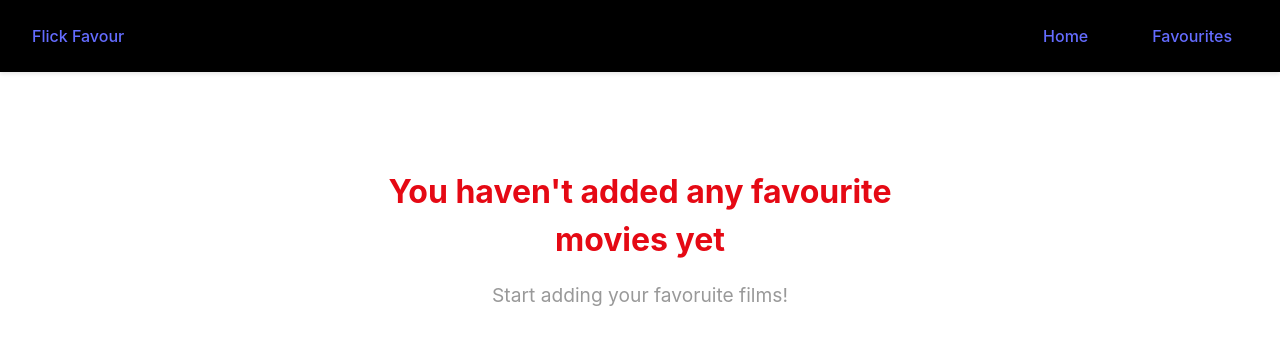
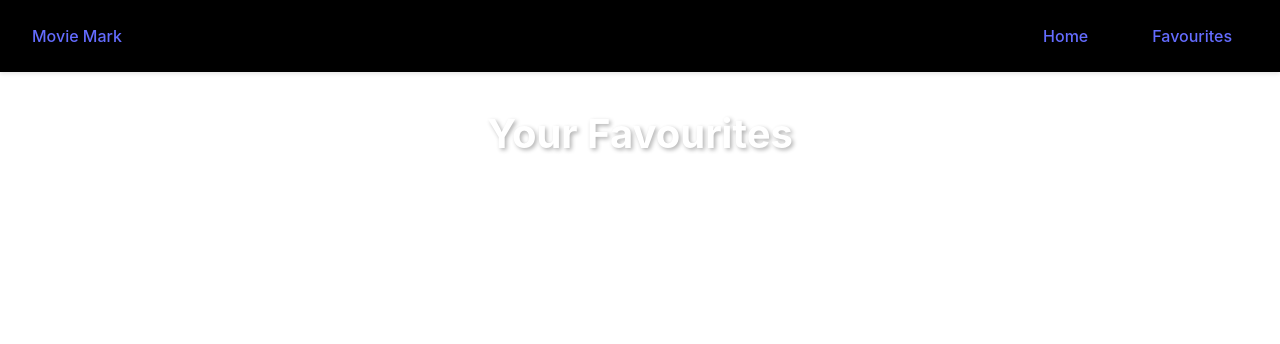
Before and after one commit to Diviyan20/Movie-Mark, a React (Vite) app: page /favourites in a window 1280 px wide. Shown: the top 344 px of the page. Built offline with nearby package versions, Linux system fonts and the light colour scheme.

Commit message:
Complete Base Movie App
- UseEffect
- Searching Movies
- Adding to Favourites

```diff
--- a/src/App.jsx
+++ b/src/App.jsx
@@ -3,11 +3,12 @@ import "./css/App.css";
 import Homepage from "./pages/Homepage";
 import Favourites from "./pages/Favourites";
 import NavBar from "./components/NavBar";
+import { MovieProvider } from "./context/MovieContext";
 
 function App() {
   return (
     <>
-      <div>
+      <MovieProvider>
         <NavBar />
         <main className="main-page">
           <Routes>
@@ -15,7 +16,7 @@ function App() {
             <Route path="/favourites" element={<Favourites />}></Route>
           </Routes>
         </main>
-      </div>
+      </MovieProvider>
     </>
   );
 }
--- a/src/components/MovieCard.jsx
+++ b/src/components/MovieCard.jsx
@@ -1,7 +1,15 @@
 import "../css/MovieCard.css";
+import { useMovieContext } from "../context/MovieContext";
+
 function MovieCard({ movie }) {
-  function SetAsFavorite() {
-    alert("Added to Favourites!");
+  const { isFavourite, addToFavourites, removeFromFavourites } =
+    useMovieContext();
+  const favourite = isFavourite(movie.id);
+
+  function SetAsFavorite(e) {
+    e.preventDefault();
+    if (favourite) removeFromFavourites(movie.id);
+    else addToFavourites(movie);
   }
 
   return (
@@ -12,7 +20,10 @@ function MovieCard({ movie }) {
           alt={movie.title}
         />
         <div className="movie-overlay">
-          <button className="favorite-button" onClick={SetAsFavorite}>
+          <button
+            className={`favorite-button ${favourite ? "active" : ""}`}
+            onClick={SetAsFavorite}
+          >
             🤍
           </button>
         </div>
--- a/src/components/NavBar.jsx
+++ b/src/components/NavBar.jsx
@@ -5,7 +5,7 @@ function NavBar() {
   return (
     <nav className="navbar">
       <div className="nav-brand">
-        <Link to="/">Flick Favour</Link>
+        <Link to="/">Movie Mark</Link>
       </div>
       <div className="nav-pages">
         <Link to="/" className="nav-link">
--- /dev/null
+++ b/src/context/MovieContext.jsx
@@ -0,0 +1,42 @@
+import { createContext, useContext, useState, useEffect, use } from "react";
+
+const MovieContext = createContext();
+
+export const useMovieContext = () => useContext(MovieContext);
+
+export const MovieProvider = ({ children }) => {
+  const [favourites, setFavourites] = useState([]);
+
+  useEffect(() => {
+    const storedFavourites = localStorage.getItem("favourites");
+
+    if (storedFavourites) setFavourites(JSON.parse(storedFavourites));
+  }, []);
+
+  useEffect(() => {
+    localStorage.setItem("favourites", JSON.stringify(favourites));
+  }, [favourites]);
+
+  const addToFavourites = (movie) => {
+    setFavourites((prev) => [...prev, movie]);
+  };
+
+  const removeFromFavourites = (movieId) => {
+    setFavourites((prev) => prev.filter((movie) => movie.id !== movieId));
+  };
+
+  const isFavourite = (movieId) => {
+    return favourites.some((movie) => movie.id === movieId);
+  };
+
+  const value = {
+    favourites,
+    addToFavourites,
+    removeFromFavourites,
+    isFavourite,
+  };
+
+  return (
+    <MovieContext.Provider value={value}>{children}</MovieContext.Provider>
+  );
+};
--- a/src/pages/Favourites.jsx
+++ b/src/pages/Favourites.jsx
@@ -1,6 +1,22 @@
 import "../css/Favourites.css";
+import { useMovieContext } from "../context/MovieContext";
+import MovieCard from "../components/MovieCard";
 
 function Favourites() {
+  const { favourites } = useMovieContext();
+
+  if (favourites) {
+    return (
+      <div className="favourites">
+        <h2>Your Favourites</h2>
+        <div className="movie-grid">
+          {favourites.map((movie) => (
+            <MovieCard movie={movie} key={movie.id} />
+          ))}
+        </div>
+      </div>
+    );
+  }
   return (
     <div className="favourites-empty">
       <h2>You haven't added any favourite movies yet</h2>
--- a/src/pages/Homepage.jsx
+++ b/src/pages/Homepage.jsx
@@ -25,8 +25,22 @@ function Homepage() {
     loadPopularMovies();
   }, []);
 
-  const handleSearch = (e) => {
+  const handleSearch = async (e) => {
     e.preventDefault();
+    if (!searchQuery.trim()) return;
+    setLoading(true);
+    if (loading) return;
+
+    try {
+      const searchResults = await SearchMovies(searchQuery);
+      setMovies(searchResults);
+      setError(null);
+    } catch (err) {
+      console.log(err);
+      setError("Failed to search movies");
+    } finally {
+      setLoading(false);
+    }
   };
 
   return (
@@ -42,11 +56,18 @@ function Homepage() {
           Search
         </button>
       </form>
-      <div className="movie-grid">
-        {movies.map((movie) => (
-          <MovieCard movie={movie} key={movie.id} />
-        ))}
-      </div>
+
+      {error && <div className="error-message">{error}</div>}
+
+      {loading ? (
+        <div className="loading">Loading</div>
+      ) : (
+        <div className="movie-grid">
+          {movies.map((movie) => (
+            <MovieCard movie={movie} key={movie.id} />
+          ))}
+        </div>
+      )}
     </div>
   );
 }
--- a/src/services/api.js
+++ b/src/services/api.js
@@ -9,7 +9,7 @@ export const getPopularMovies = async () => {
 
 export const SearchMovies = async (query) => {
   const response = await fetch(
-    `${BASE_URL}/search/movie?api_key=${API_KEY}&query = ${encodeURIComponent(
+    `${BASE_URL}/search/movie?api_key=${API_KEY}&query=${encodeURIComponent(
       query
     )}`
   );
```
